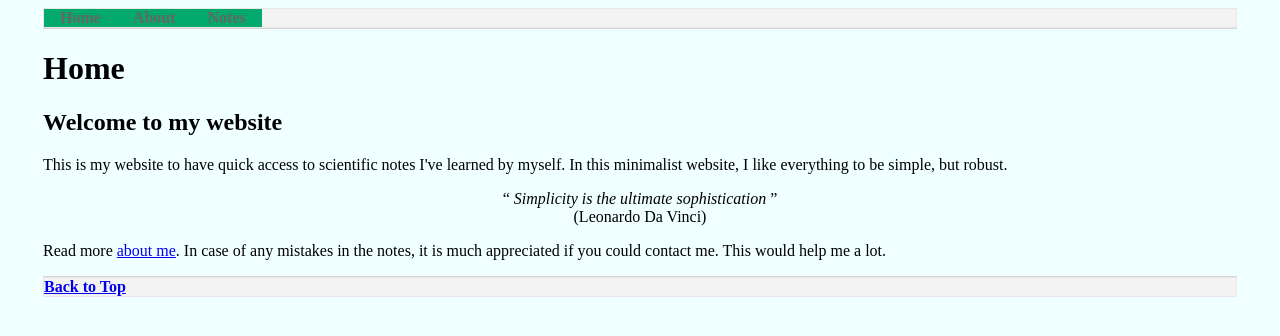
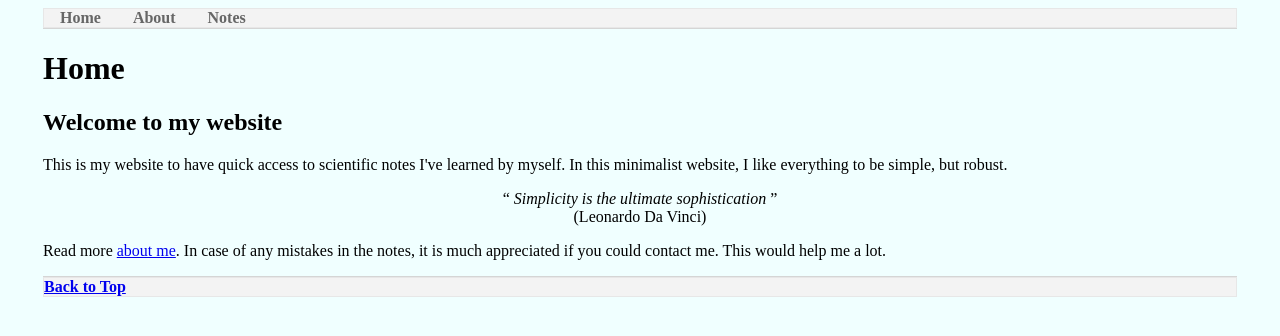
Before and after one commit to mrrezaie/mrrezaie.github.io, a Jekyll site: the page built from index.html, in a window 1280 px wide. Shown: the top 336 px of the page. Built offline with Jekyll 4.4.1, drawn with Linux system fonts in a browser that asks for light colours.

Commit message:
Update default.html

```diff
--- a/_layouts/default.html
+++ b/_layouts/default.html
@@ -8,9 +8,9 @@
 		<body>
 			<nav class="navbar navbar-expand-sm bg-dark navbar-dark">
 				<ul>
-					<li><a class="active" href="/">Home</a></li>
-					<li><a class="active" href="/about">About</a></li>
-					<li><a class="active" href="/notes">Notes</a></li>
+					<li><a href="/">Home</a></li>
+					<li><a href="/about">About</a></li>
+					<li><a href="/notes">Notes</a></li>
 				</ul>
 			</nav>
 			<div>
```
